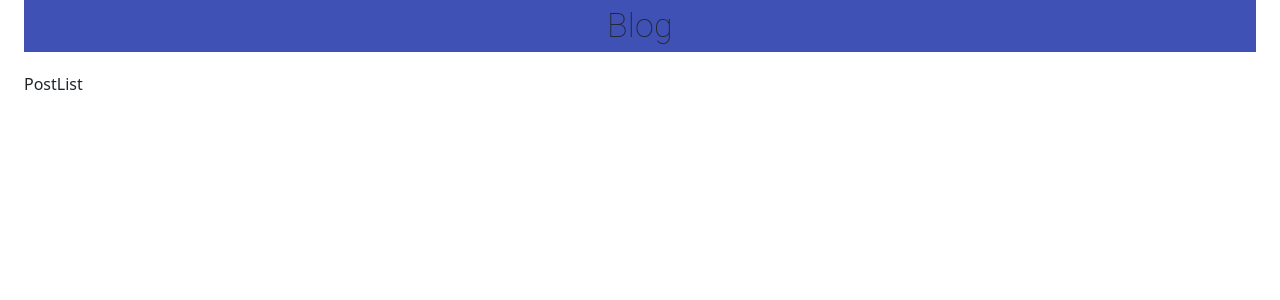
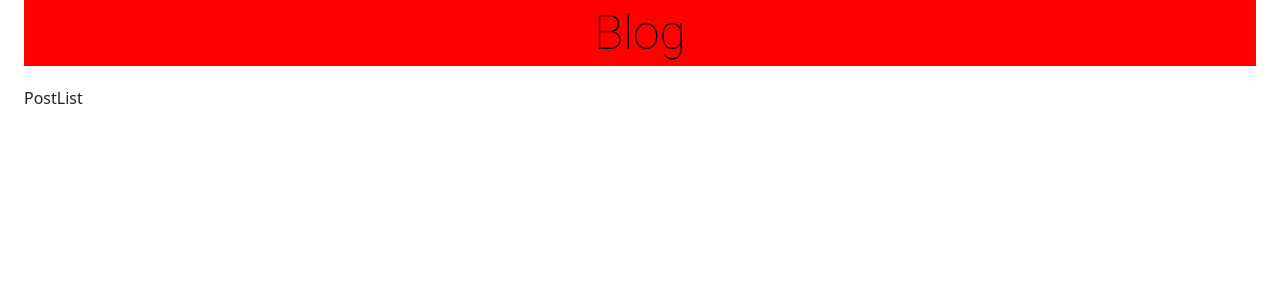
Before and after one commit to AlexPerdron/MERN-project, a React (Create React App) app in the folder frontend/: page / in a window 1280 px wide. Shown: the top 300 px of the page. Built offline with nearby package versions, Linux system fonts and the light colour scheme.

Commit message:
Small update

```diff
--- a/frontend/src/components/Header/index.js
+++ b/frontend/src/components/Header/index.js
@@ -5,6 +5,6 @@ import useStyles from './styles'
 export default function Header() {
     const classes = useStyles();
     return (
-        <Typography variant='h4' align='center' className={classes.container} >Blog</Typography>
+        <Typography variant='h3' align='center' className={classes.container} >Blog</Typography>
     );
 }
--- a/frontend/src/components/Header/styles.js
+++ b/frontend/src/components/Header/styles.js
@@ -1,8 +1,10 @@
+import { red } from "@material-ui/core/colors";
 import { makeStyles } from "@material-ui/core/styles";
 
 export default makeStyles((theme) => ({
     container:{
-        backgroundColor: theme.palette.primary.main,
+        backgroundColor: 'red',
+        color:'black',
         marginBottom: 20,
         fontWeight: 'lighter',
         padding: '5px 0'
```
Also changed, not shown: 2 other files (tests, documents, lock files or other folders).
